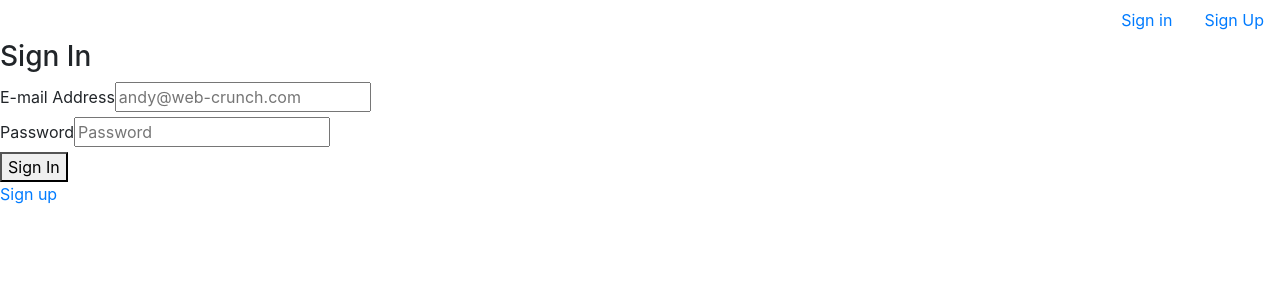
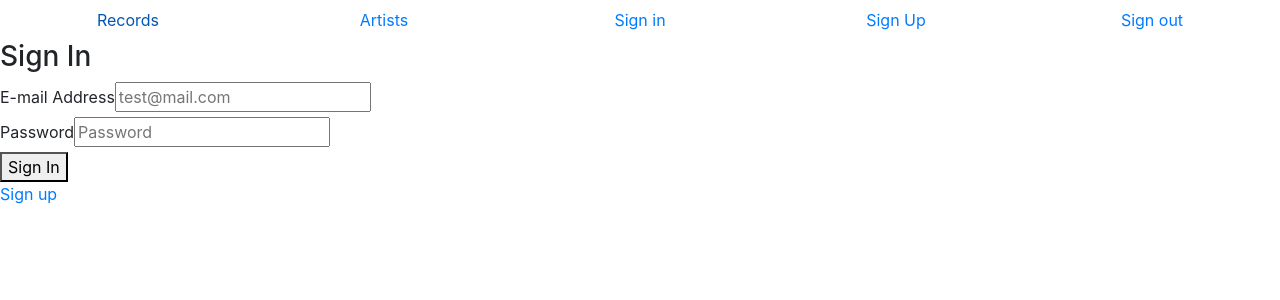
Before and after one commit to stoled/recordstore-front, a Vue app: page / in a window 1280 px wide. Shown: the top 300 px of the page. Built offline with nearby package versions, Linux system fonts and the light colour scheme.

Commit message:
routing correction

```diff
--- a/src/backend/axios/index.js
+++ b/src/backend/axios/index.js
@@ -1,6 +1,6 @@
 import axios from 'axios'
 
-const API_URL = 'http://localhost:3000'
+const API_URL = 'http://localhost:3000/'
 
 const securedAxiosInstance = axios.create({
   baseURL: API_URL,
--- a/src/components/Artists.vue
+++ b/src/components/Artists.vue
@@ -14,9 +14,11 @@
     <hr>
 
     <ul>
-      <li>
+      <li v-for="artist in artists" :key="artist.id" :artist="artist">
 
         <div>
+          <p>{{ artist.name }}</p>
+
           <button @click.prevent="editArtist(artist)">Edit</button>
 
           <button @click.prevent="removeArtist(artist)">Delete</button>
--- a/src/components/Header.vue
+++ b/src/components/Header.vue
@@ -1,11 +1,11 @@
 <template>
   <header>
-    <b-nav align="end">
-      <b-nav-item to="/" v-if="!signedIn()">Sign in</b-nav-item>
-      <b-nav-item to="/signup" v-if="!signedIn()">Sign Up</b-nav-item>
-      <b-nav-item to="/records" v-if="signedIn()">Records</b-nav-item>
-      <b-nav-item to="/artists" v-if="signedIn()">Artists</b-nav-item>
-      <a href="#" @click.prevent="signOut" v-if="signedIn()">Sign out</a>
+    <b-nav justified>
+      <b-nav-item to="/records">Records</b-nav-item>
+      <b-nav-item to="/artists">Artists</b-nav-item>
+      <b-nav-item to="/">Sign in</b-nav-item>
+      <b-nav-item to="/signup">Sign Up</b-nav-item>
+      <b-nav-item to="/" @click.prevent="signOut">Sign out</b-nav-item>
     </b-nav>
   </header>
 </template>
--- a/src/components/Signin.vue
+++ b/src/components/Signin.vue
@@ -7,7 +7,7 @@
 
         <div>
           <label for="email">E-mail Address</label>
-          <input type="email" v-model="email" id="email" placeholder="andy@web-crunch.com">
+          <input type="email" v-model="email" id="email" placeholder="test@mail.com">
         </div>
         <div>
           <label for="password">Password</label>
@@ -51,7 +51,7 @@ export default {
       localStorage.csrf = response.data.csrf
       localStorage.signedIn = true
       this.error = ''
-      this.$router.replace('/records')
+      this.$router.replace('/artists')
     },
     signinFailed (error) {
       this.error = (error.response && error.response.data && error.response.data.error) || ''
@@ -60,7 +60,7 @@ export default {
     },
     checkSignedIn () {
       if (localStorage.signedIn) {
-        this.$router.replace('/records')
+        this.$router.replace('/artists')
       }
     }
   }
--- a/src/components/Signup.vue
+++ b/src/components/Signup.vue
@@ -7,7 +7,7 @@
 
         <div>
           <label for="email">E-mail Address</label>
-          <input type="email" v-model="email" id="email" placeholder="andy@web-crunch.com">
+          <input type="email" v-model="email" id="email" placeholder="test@mail.com">
         </div>
 
         <div>
@@ -58,7 +58,7 @@ export default {
       localStorage.csrf = response.data.csrf
       localStorage.signedIn = true
       this.error = ''
-      this.$router.replace('/records')
+      this.$router.replace('/artists')
     },
     signupFailed (error) {
       this.error = (error.response && error.response.data && error.response.data.error) || 'Something went wrong'
@@ -67,7 +67,7 @@ export default {
     },
     checkedSignedIn () {
       if (localStorage.signedIn) {
-        this.$router.replace('/records')
+        this.$router.replace('/artists')
       }
     }
   }
--- a/src/router/index.js
+++ b/src/router/index.js
@@ -3,7 +3,7 @@ import Router from 'vue-router'
 import Signin from '@/components/Signin'
 import Signup from '@/components/Signup'
 import Artists from '@/components/Artists'
-import Records from '@/components/Signup'
+import Records from '@/components/Records'
 
 
 Vue.use(Router)
```
